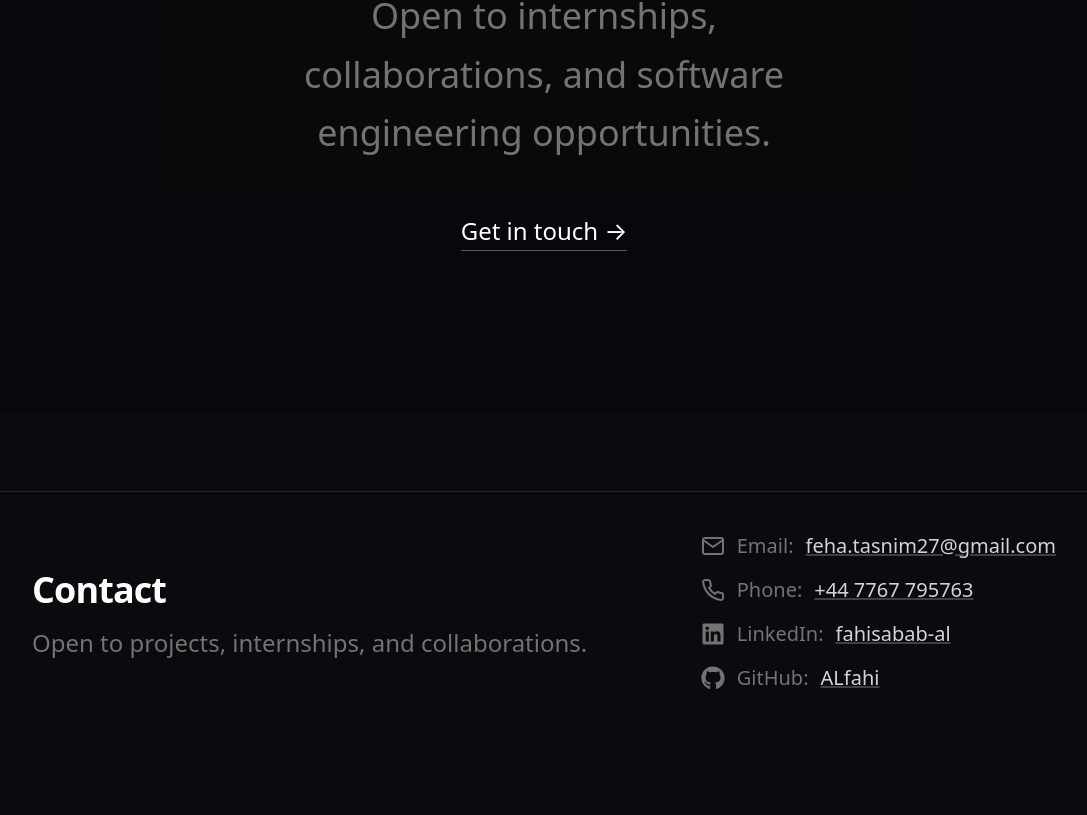
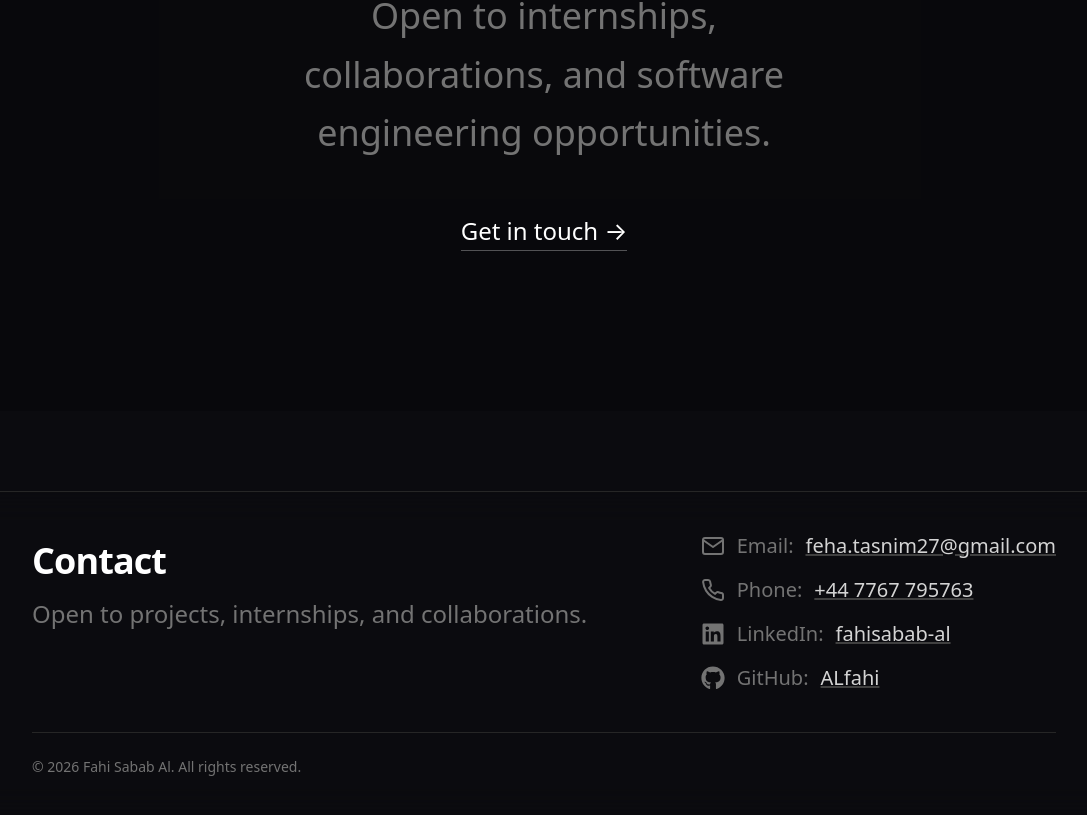
Before and after one commit to ALfahi/portfolio-website, a Next.js app: page / in a window 1280 px wide. Shown: the part 5390-6205 px from the top of the page, without its empty margins (96-1183 px from the left). Before the commit the page ends 6122 px from the top, so only its background shows below. Built offline with nearby package versions, Linux system fonts and the light colour scheme.

Commit message:
added copyright notice

```diff
--- a/app/components/layout/Footer.tsx
+++ b/app/components/layout/Footer.tsx
@@ -9,8 +9,9 @@ export default function Footer() {
       id="footer"
       className="border-t border-neutral-800 mt-20 px-6 py-10 backdrop-blur-lg"
     >
-      <div className="max-w-5xl mx-auto flex flex-col gap-8 md:flex-row md:items-center md:justify-between">
+      <div className="max-w-5xl mx-auto flex flex-col gap-8 md:flex-row md:items-start md:justify-between">
 
+        {/* LEFT */}
         <div>
           <h2 className="text-white text-body-large font-semibold tracking-tight">
             Contact
@@ -21,6 +22,7 @@ export default function Footer() {
           </p>
         </div>
 
+        {/* RIGHT */}
         <nav className="flex flex-col gap-4">
           <ContactItem
             label="Email"
@@ -51,6 +53,13 @@ export default function Footer() {
           />
         </nav>
       </div>
+
+      {/* COPYRIGHT SECTION */}
+      <div className="max-w-5xl mx-auto mt-10 pt-6 border-t border-neutral-800 flex items-center justify-between">
+        <p className="text-xs md:text-sm text-neutral-500">
+          © 2026 Fahi Sabab Al. All rights reserved.
+        </p>
+      </div>
     </footer>
   );
 }
```
Lines whose indentation alone changed are shown as unchanged.
